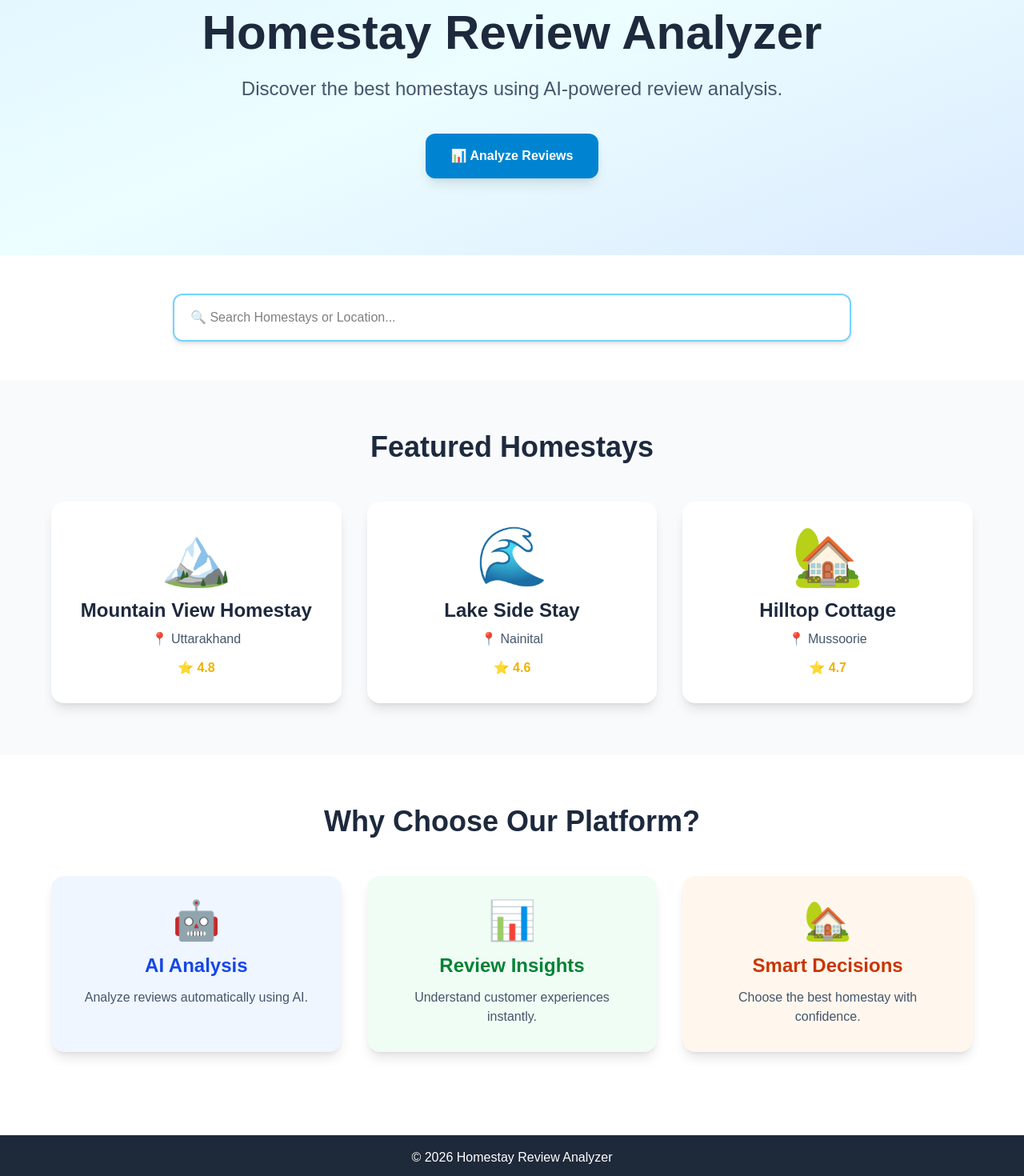
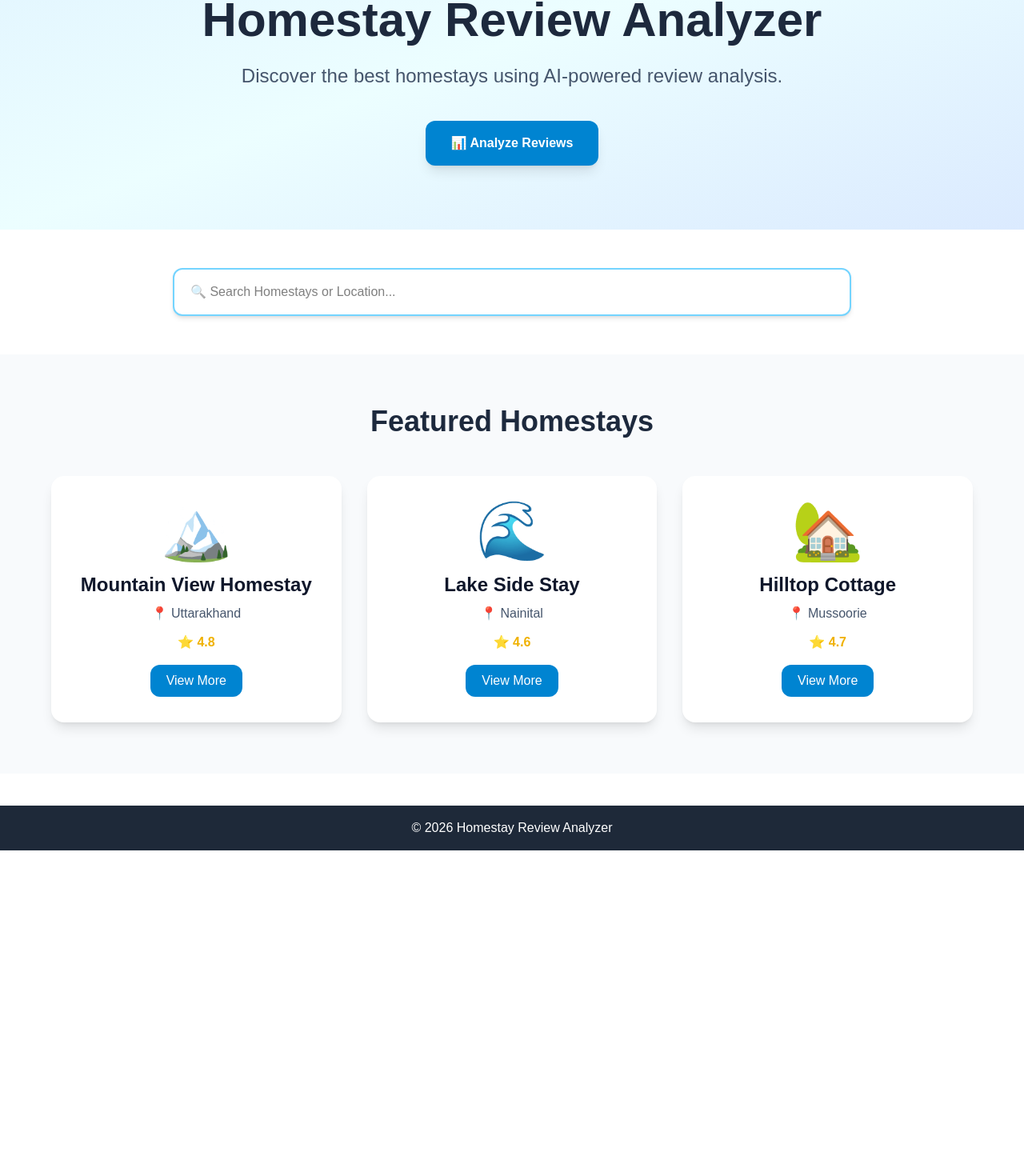
Before and after one commit to KajalNautiyal/Homestay-Review-Analyzer, a Next.js app: page / in a window 1280 px wide. Shown: the part 245-1715 px from the top of the page at 80% size. After the commit the page ends 1308 px from the top, so only its background shows below. Built offline with nearby package versions, Linux system fonts and the light colour scheme.

Commit message:
add dark mode toggle

```diff
--- a/app/page.js
+++ b/app/page.js
@@ -7,6 +7,7 @@ import Footer from "./components/Footer";
 
 export default function Home() {
   const router = useRouter();
+  const [darkMode, setDarkMode] = useState(false);
 
   const homestays = [
     {
@@ -48,45 +49,83 @@ export default function Home() {
     <>
       <Navbar />
 
-      {/* HERO SECTION */}
-      <section className="bg-gradient-to-br from-sky-100 via-cyan-50 to-blue-100 py-24">
+      <div className={darkMode ? "bg-slate-900" : "bg-white"}>
+        {/* Dark Mode Button */}
+        <button
+          onClick={() => setDarkMode(!darkMode)}
+          className="fixed top-24 right-4 z-50 bg-slate-800 text-white px-4 py-2 rounded-full shadow-lg"
+        >
+          {darkMode ? "☀ Light" : "🌙 Dark"}
+        </button>
+
+        {/* HERO */}
+        <section
+          className={`py-20 ${
+            darkMode
+              ? "bg-slate-900"
+              : "bg-gradient-to-br from-sky-100 via-cyan-50 to-blue-100"
+          }`}
+        >
           <div className="max-w-6xl mx-auto px-6 text-center">
-          <div className="text-7xl mb-6">🏡</div>
+            <div className="text-5xl md:text-7xl mb-6">🏡</div>
 
-          <h1 className="text-6xl font-bold text-slate-800 mb-6">
+            <h1
+              className={`text-4xl md:text-6xl font-bold mb-6 ${
+                darkMode ? "text-white" : "text-slate-800"
+              }`}
+            >
               Homestay Review Analyzer
             </h1>
 
-          <p className="text-2xl text-slate-600 mb-10">
+            <p
+              className={`text-lg md:text-2xl mb-10 ${
+                darkMode ? "text-slate-300" : "text-slate-600"
+              }`}
+            >
               Discover the best homestays using AI-powered review analysis.
             </p>
 
-          {/* CLICKABLE BUTTON */}
             <button
               onClick={() => router.push("/analyze")}
-            className="bg-sky-600 text-white font-bold px-8 py-4 rounded-xl shadow-lg hover:bg-blue-700 transition"
+              className="bg-sky-600 text-white font-bold px-8 py-4 rounded-xl shadow-lg hover:bg-sky-700 transition"
             >
               📊 Analyze Reviews
             </button>
           </div>
         </section>
 
-      {/* SEARCH SECTION */}
-      <section className="bg-white py-12">
-        <div className="max-w-4xl mx-auto text-center px-6">
+        {/* SEARCH */}
+        <section
+          className={`py-12 ${
+            darkMode ? "bg-slate-800" : "bg-white"
+          }`}
+        >
+          <div className="max-w-4xl mx-auto px-6">
             <input
               type="text"
               value={search}
               onChange={(e) => handleSearch(e.target.value)}
               placeholder="🔍 Search Homestays or Location..."
-            className="w-full border-2 border-sky-300 rounded-xl px-5 py-4 text-black shadow-md"
+              className={`w-full border-2 rounded-xl px-5 py-4 shadow-md ${
+                darkMode
+                  ? "bg-slate-700 border-slate-600 text-white"
+                  : "bg-white border-sky-300 text-black"
+              }`}
             />
           </div>
         </section>
 
-      {/* RESULTS */}
-      <section className="bg-slate-50 py-16 px-6">
-        <h2 className="text-4xl font-bold text-center text-slate-800 mb-12">
+        {/* HOMESTAYS */}
+        <section
+          className={`py-16 px-6 ${
+            darkMode ? "bg-slate-900" : "bg-slate-50"
+          }`}
+        >
+          <h2
+            className={`text-4xl font-bold text-center mb-12 ${
+              darkMode ? "text-white" : "text-slate-800"
+            }`}
+          >
             Featured Homestays
           </h2>
 
@@ -95,21 +134,34 @@ export default function Home() {
               results.map((home, index) => (
                 <div
                   key={index}
-                className="bg-white rounded-2xl shadow-lg p-8 text-center"
+                  className={`rounded-2xl shadow-lg p-8 text-center ${
+                    darkMode
+                      ? "bg-slate-800 text-white"
+                      : "bg-white text-slate-900"
+                  }`}
                 >
                   <div className="text-7xl mb-4">{home.icon}</div>
 
-                <h3 className="text-2xl font-bold text-slate-800">
-                  {home.name}
-                </h3>
+                  <h3 className="text-2xl font-bold">{home.name}</h3>
 
-                <p className="text-slate-600 mt-2">
+                  <p
+                    className={`mt-2 ${
+                      darkMode ? "text-slate-300" : "text-slate-600"
+                    }`}
+                  >
                     📍 {home.location}
                   </p>
 
                   <p className="text-yellow-500 font-bold mt-3">
                     ⭐ {home.rating}
                   </p>
+
+                  <button
+                    onClick={() => router.push("/list")}
+                    className="mt-4 bg-sky-600 text-white px-5 py-2 rounded-xl hover:bg-sky-700 transition"
+                  >
+                    View More
+                  </button>
                 </div>
               ))
             ) : (
@@ -119,45 +171,7 @@ export default function Home() {
             )}
           </div>
         </section>
-
-      {/* FEATURES */}
-      <section className="bg-white py-16 px-6">
-        <h2 className="text-4xl font-bold text-center text-slate-800 mb-12">
-          Why Choose Our Platform?
-        </h2>
-
-        <div className="max-w-6xl mx-auto grid md:grid-cols-3 gap-8">
-          <div className="bg-blue-50 p-8 rounded-2xl shadow-lg text-center">
-            <div className="text-5xl mb-4">🤖</div>
-            <h3 className="text-2xl font-bold text-blue-700 mb-3">
-              AI Analysis
-            </h3>
-            <p className="text-slate-600">
-              Analyze reviews automatically using AI.
-            </p>
       </div>
-
-          <div className="bg-green-50 p-8 rounded-2xl shadow-lg text-center">
-            <div className="text-5xl mb-4">📊</div>
-            <h3 className="text-2xl font-bold text-green-700 mb-3">
-              Review Insights
-            </h3>
-            <p className="text-slate-600">
-              Understand customer experiences instantly.
-            </p>
-          </div>
-
-          <div className="bg-orange-50 p-8 rounded-2xl shadow-lg text-center">
-            <div className="text-5xl mb-4">🏡</div>
-            <h3 className="text-2xl font-bold text-orange-700 mb-3">
-              Smart Decisions
-            </h3>
-            <p className="text-slate-600">
-              Choose the best homestay with confidence.
-            </p>
-          </div>
-        </div>
-      </section>
 
       <Footer />
     </>
```
Lines whose indentation alone changed are shown as unchanged.
